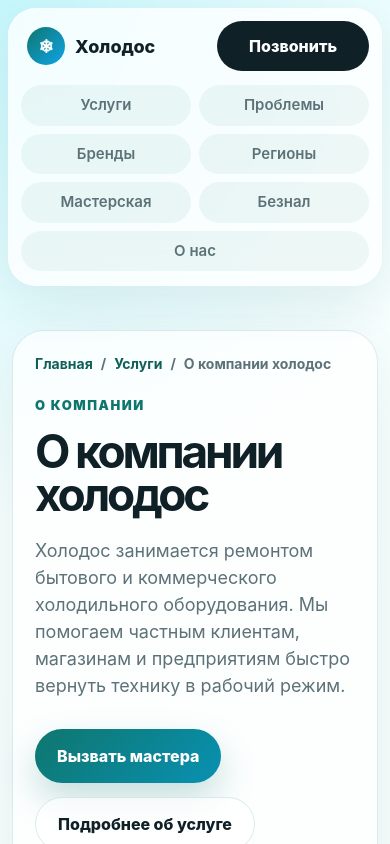
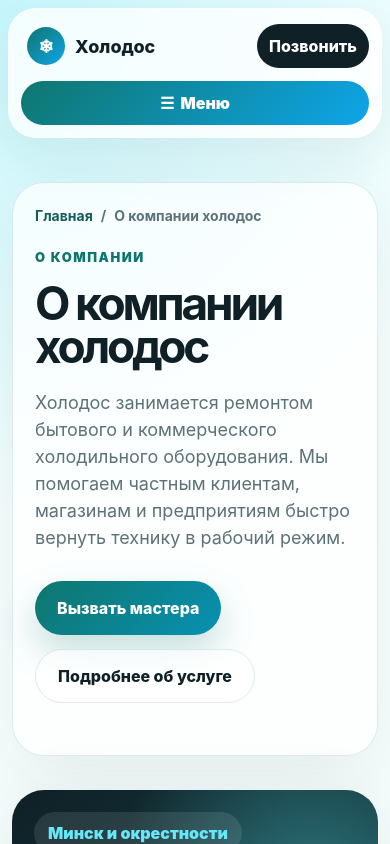
Before and after one commit to Yauhen-Baranau/holodos, a Next.js app: page /O-nas/ in a window 390 px wide. Shown: the top 844 px of the page. Built offline with nearby package versions, Linux system fonts and the light colour scheme.

Commit message:
Add mobile menu and standalone links

```diff
--- a/app/globals.css
+++ b/app/globals.css
@@ -1109,3 +1109,85 @@ details p {
     min-height: auto;
   }
 }
+
+.menu-toggle {
+  display: none;
+  min-height: 44px;
+  padding: 10px 16px;
+  border: 0;
+  border-radius: 999px;
+  color: white;
+  background: linear-gradient(135deg, var(--primary), #0ea5e9);
+  font: inherit;
+  font-weight: 900;
+  cursor: pointer;
+}
+
+.menu-toggle span {
+  margin-right: 6px;
+}
+
+@media (max-width: 980px) {
+  .site-header {
+    align-items: center;
+  }
+
+  .logo {
+    order: 1;
+  }
+
+  .header-phone {
+    order: 2;
+    margin-left: auto;
+  }
+
+  .menu-toggle {
+    display: inline-flex;
+    order: 3;
+    align-items: center;
+    justify-content: center;
+  }
+
+  .site-nav {
+    display: none;
+    order: 4;
+    width: 100%;
+    flex-wrap: wrap;
+    justify-content: center;
+    padding-top: 8px;
+  }
+
+  .site-nav--open {
+    display: flex;
+  }
+}
+
+@media (max-width: 700px) {
+  .site-header {
+    display: grid;
+    grid-template-columns: 1fr auto;
+  }
+
+  .logo {
+    grid-column: 1;
+    grid-row: 1;
+  }
+
+  .header-phone {
+    grid-column: 2;
+    grid-row: 1;
+    margin-left: 0;
+  }
+
+  .menu-toggle {
+    grid-column: 1 / -1;
+    grid-row: 2;
+    width: 100%;
+  }
+
+  .site-nav,
+  .site-nav--open {
+    grid-column: 1 / -1;
+    grid-row: 3;
+  }
+}
--- a/app/service-navigation.tsx
+++ b/app/service-navigation.tsx
@@ -1,15 +1,49 @@
+"use client";
+
 import Link from "next/link";
+import { useState } from "react";
+
+const navigationItems = [
+  { title: "Услуги", href: "/services/" },
+  { title: "Проблемы", href: "/problems/" },
+  { title: "Бренды", href: "/brands/" },
+  { title: "Регионы", href: "/regions/" },
+  { title: "Мастерская", href: "/masterskaya/" },
+  { title: "Безнал", href: "/remont-po-beznalichnomu-raschetu/" },
+  { title: "О нас", href: "/O-nas/" },
+];
 
 export function ServiceNavigation() {
+  const [isOpen, setIsOpen] = useState(false);
+
   return (
-    <nav className="site-nav" aria-label="Основная навигация">
-      <Link title="Услуги" href="/services/">Услуги</Link>
-      <Link title="Проблемы" href="/problems/">Проблемы</Link>
-      <Link title="Бренды" href="/brands/">Бренды</Link>
-      <Link title="Регионы" href="/regions/">Регионы</Link>
-      <Link title="Мастерская" href="/services/masterskaya/">Мастерская</Link>
-      <Link title="Безнал" href="/remont-po-beznalichnomu-raschetu/">Безнал</Link>
-      <Link title="О нас" href="/services/O-nas/">О нас</Link>
-    </nav>
+    <>
+      <button
+        className="menu-toggle"
+        type="button"
+        aria-controls="site-navigation"
+        aria-expanded={isOpen}
+        onClick={() => setIsOpen((current) => !current)}
+      >
+        <span aria-hidden="true">☰</span>
+        Меню
+      </button>
+      <nav
+        className={isOpen ? "site-nav site-nav--open" : "site-nav"}
+        id="site-navigation"
+        aria-label="Основная навигация"
+      >
+        {navigationItems.map((item) => (
+          <Link
+            title={item.title}
+            href={item.href}
+            key={item.href}
+            onClick={() => setIsOpen(false)}
+          >
+            {item.title}
+          </Link>
+        ))}
+      </nav>
+    </>
   );
 }
--- a/app/site-data.ts
+++ b/app/site-data.ts
@@ -14,6 +14,7 @@ import { targetedServicePages } from "./_data/targeted-service-pages";
 import type { SearchItem } from "./search";
 
 const businessPageSlugs = ["remont-po-beznalichnomu-raschetu"];
+const standalonePageSlugs = ["O-nas", "masterskaya"];
 
 export const baseRepairServicePages = baseServicePages;
 export const brandRepairServicePages = brandServicePages;
@@ -39,7 +40,7 @@ export const serviceClusters = {
     lead: "Собрали основные сервисные направления в отдельном разделе: выбирайте нужную услугу и смотрите цену, сроки, симптомы и порядок работ без перехода по якорям на главной.",
     intro: "В этом разделе находятся работы, которые чаще всего нужны владельцам холодильников: от срочного выезда мастера до сложного ремонта контура охлаждения и электроники. Каждая страница раскрывает признаки неисправности, ориентировочную стоимость и этапы ремонта.",
     highlights: ["диагностика перед ремонтом", "ремонт на дому по Минску", "цены и сроки по каждой услуге"],
-    pages: baseServicePages,
+    pages: baseServicePages.filter((page) => !standalonePageSlugs.includes(page.slug)),
   },
   brands: {
     slug: "brands",
```
Also changed, not shown: app/page.tsx (+25 -0 lines).
